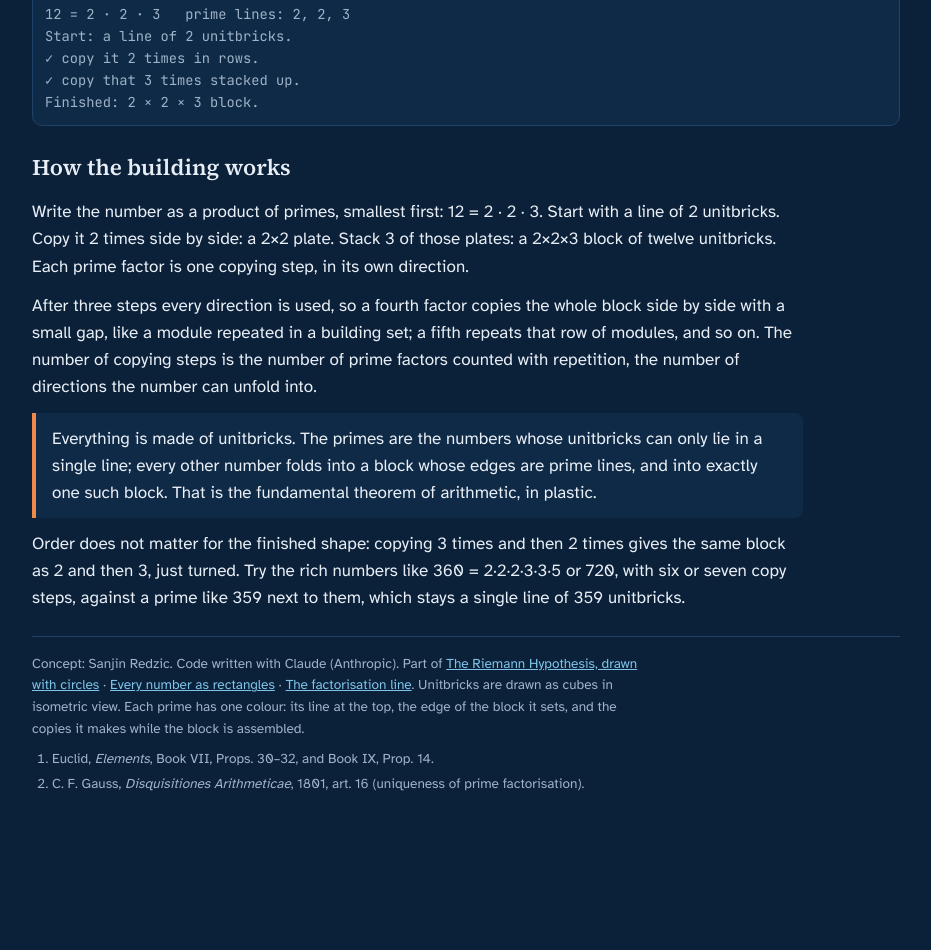
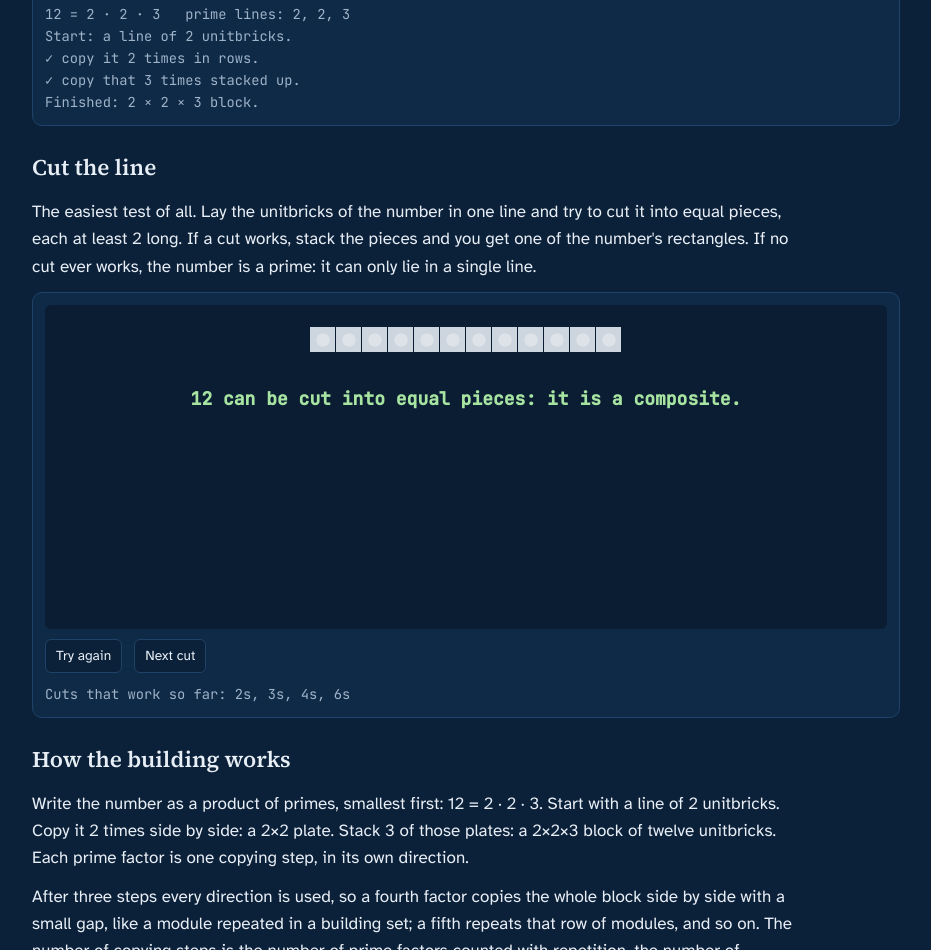
Before and after one commit to ninjas1337/Riemann-Hypothesis-Drawn-with-Circles, a plain HTML site: page bricks.html in a window 1280 px wide. Shown: the part 1023-1973 px from the top of the page, without its empty margins (174-1105 px from the left). Before the commit the page ends 1874 px from the top, so only its background shows below. Drawn offline with Linux system fonts and the light colour scheme.

Commit message:
Bricks page: Cut the line, a primality test for kids
A line of n unitbricks is cut into equal pieces of 2, 3, 4, ...; a cut
that works stacks into a rectangle, a cut that fails shows what is left
over, and a prime ends with every try leaving something over.

Co-Authored-By: Claude Opus 5.5 <noreply@anthropic.com>
Claude-Session: https://claude.ai/code/session_01Q5QdYrwKMfrJVhx4Wiyqfc

```diff
--- a/bricks.html
+++ b/bricks.html
@@ -75,6 +75,19 @@ a{color:var(--line)}
       <label for="speed">Speed <input id="speed" type="range" min="1" max="20" value="6"></label>
     </div>
     <p class="read" id="read"></p>
+  </div>
+</section>
+
+<section>
+  <h2>Cut the line</h2>
+  <p>The easiest test of all. Lay the unitbricks of the number in one line and try to cut it into equal pieces, each at least 2 long. If a cut works, stack the pieces and you get one of the number's rectangles. If no cut ever works, the number is a prime: it can only lie in a single line.</p>
+  <div class="sheet">
+    <canvas id="cvL" style="aspect-ratio:2.6/1" role="img" aria-label="A line of unitbricks being cut into equal pieces; the pieces stack into a rectangle when the cut works"></canvas>
+    <div class="row">
+      <button id="cutPlay" class="on" type="button">Try cutting</button>
+      <button id="cutNext" type="button">Next cut</button>
+    </div>
+    <p class="read" id="readL"></p>
   </div>
 </section>
 
@@ -211,8 +224,45 @@ function describe(kMax,tMax){
   lines.push("Finished: "+fin+".");
   $("read").textContent=lines.join("\n");
 }
-function setN(v){ N=Math.max(2,Math.min(1000,Math.round(v)||2)); $("n").value=N; F=factor(N); buildLayout(); stepK=0; copyT=1; showAll=false; acc=0; playing=!reduce; $("play").classList.toggle("on",playing); $("play").textContent=playing?"Pause":"Assemble"; if(F.length===1){ showAll=true; } draw(); }
+/* ---------- cut the line ---------- */
+let cutK=2, cutPlaying=!reduce, cutAcc=0, cutDone=false, cutWorks=[];
+function cutReset(){ cutK=2; cutAcc=0; cutWorks=[]; cutDone=Math.floor(N/2)<2; cutPlaying=!reduce&&!cutDone; $("cutPlay").textContent=cutPlaying?"Pause":"Try cutting"; $("cutPlay").classList.toggle("on",cutPlaying); if(!cutDone&&N%cutK===0) cutWorks.push(cutK); drawCut(); }
+function cutStep(){ if(cutDone) return; if(cutK+1>Math.floor(N/2)){ cutDone=true; cutPlaying=false; $("cutPlay").textContent="Try again"; $("cutPlay").classList.remove("on"); } else { cutK++; if(N%cutK===0) cutWorks.push(cutK); } drawCut(); }
+function drawCut(){
+  const {g,w:W,h:H,d}=fit($("cvL"));
+  g.font=(13*d)+"px "+MONO; g.fillStyle="#e8eef5";
+  if(N>120){ g.fillStyle="#9fb3c8"; g.fillText("The cutting test is shown for numbers up to 120. Try a smaller one!",14*d,H/2); $("readL").textContent=""; return; }
+  const pad=14*d, k=cutDone?null:cutK, pieces=k?Math.floor(N/k):0, left=k?N%k:0;
+  const gapPx=k?Math.max(2*d,Math.min(8*d,(W-2*pad)/N*0.4)):0, nGaps=k?Math.ceil(N/k)-1:0;
+  const u=Math.min(26*d,(W-2*pad-nGaps*gapPx)/N), y0=22*d, x0=(W-(N*u+nGaps*gapPx))/2;
+  const say=(t,y,col,size)=>{ let f=size*d; g.font="bold "+f+"px "+MONO; while(g.measureText(t).width>W-2*pad&&f>9*d){ f-=1*d; g.font="bold "+f+"px "+MONO; } g.fillStyle=col; g.textAlign="center"; g.fillText(t,W/2,y); g.textAlign="left"; };
+  const C1="#2f6fd0", C2="#f2c94c", LEFT="#d6382c", NEU="#cdd5de";
+  for(let i=0;i<N;i++){
+    const j=k?Math.floor(i/k):0, x=x0+i*u+(k?j*gapPx:0);
+    let col=NEU; if(k){ col=(j<pieces)?(j%2?C2:C1):LEFT; }
+    g.fillStyle=col; g.fillRect(x,y0,u-1*d,u-1*d);
+    if(u>9*d){ g.fillStyle="rgba(255,255,255,0.35)"; g.beginPath(); g.arc(x+u/2,y0+u/2,u*0.26,0,2*Math.PI); g.fill(); }
+  }
+  let msg="";
+  if(k){
+    if(left===0){
+      msg="Cut into "+k+"s: "+pieces+" pieces, nothing left over ✓  Stack them: "+N+" = "+k+" × "+pieces;
+      const v=Math.min(24*d,(H-y0-u-40*d)/pieces, (W-2*pad)/k), rx=W/2-k*v/2, ry=y0+u+26*d;
+      for(let r=0;r<pieces;r++) for(let c=0;c<k;c++){ g.fillStyle=r%2?C2:C1; g.fillRect(rx+c*v,ry+r*v,v-1*d,v-1*d); }
+    } else {
+      msg="Cut into "+k+"s: "+pieces+" piece"+(pieces===1?"":"s")+" and "+left+" left over ✗";
+      say(left+" left over, no good",y0+u+48*d,"#d6382c",16);
+    }
+  } else {
+    if(cutWorks.length===0) say(N+" can't be cut into equal pieces: it is a prime!",y0+u+52*d,"#f08a2b",18);
+    else say(N+" can be cut into equal pieces: it is a composite.",y0+u+52*d,"#a7e3a1",18);
+  }
+  const works=cutWorks.length?("Cuts that work so far: "+cutWorks.map(v=>v+"s").join(", ")):"No cut has worked so far.";
+  $("readL").textContent=(msg?msg+"\n":"")+(cutDone&&cutWorks.length===0?"Every try left something over. "+N+" can only lie in one single line.":works);
+}
+function setN(v){ N=Math.max(2,Math.min(1000,Math.round(v)||2)); $("n").value=N; F=factor(N); buildLayout(); stepK=0; copyT=1; showAll=false; acc=0; playing=!reduce; $("play").classList.toggle("on",playing); $("play").textContent=playing?"Pause":"Assemble"; if(F.length===1){ showAll=true; } draw(); cutReset(); }
 function tick(){
+  if(cutPlaying&&!cutDone){ cutAcc+=(+$("speed").value)/240; if(cutAcc>=1){ cutAcc=0; cutStep(); } }
   if(playing&&!showAll){ acc+=(+$("speed").value)/60; if(acc>=1){ acc=0;
       if(copyT<F[stepK]) copyT++; else if(stepK<F.length-1){ stepK++; copyT=1; } else { playing=false; $("play").textContent="Assemble"; $("play").classList.remove("on"); }
       draw(); } }
@@ -228,6 +278,9 @@ $("rich").addEventListener("click",()=>{const i=RICH.findIndex(v=>v>N);setN(RICH
 $("play").addEventListener("click",function(){ if(showAll||(stepK===F.length-1&&copyT===F[F.length-1])){ stepK=0; copyT=1; showAll=false; } playing=!playing; this.textContent=playing?"Pause":"Assemble"; this.classList.toggle("on",playing); draw(); });
 $("whole").addEventListener("click",()=>{ showAll=true; playing=false; $("play").textContent="Assemble"; $("play").classList.remove("on"); draw(); });
 window.addEventListener("resize",draw);
+$("cutPlay").addEventListener("click",function(){ if(cutDone){ cutReset(); cutPlaying=true; } else cutPlaying=!cutPlaying; this.textContent=cutPlaying?"Pause":"Try cutting"; this.classList.toggle("on",cutPlaying); });
+$("cutNext").addEventListener("click",()=>{ cutPlaying=false; $("cutPlay").textContent="Try cutting"; $("cutPlay").classList.remove("on"); cutStep(); });
+window.addEventListener("resize",drawCut);
 setN(12); requestAnimationFrame(tick);
 })();
 </script>
```
Also changed, not shown: 1 other file.
